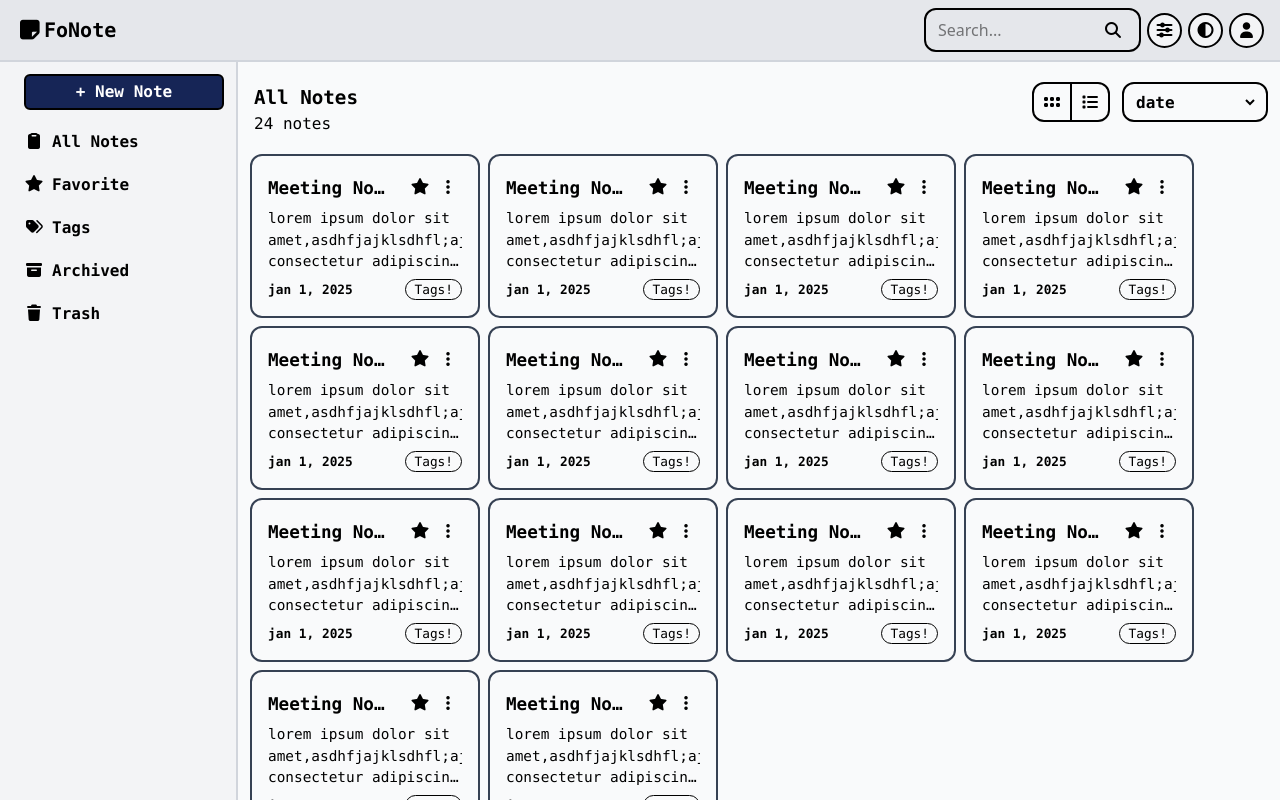
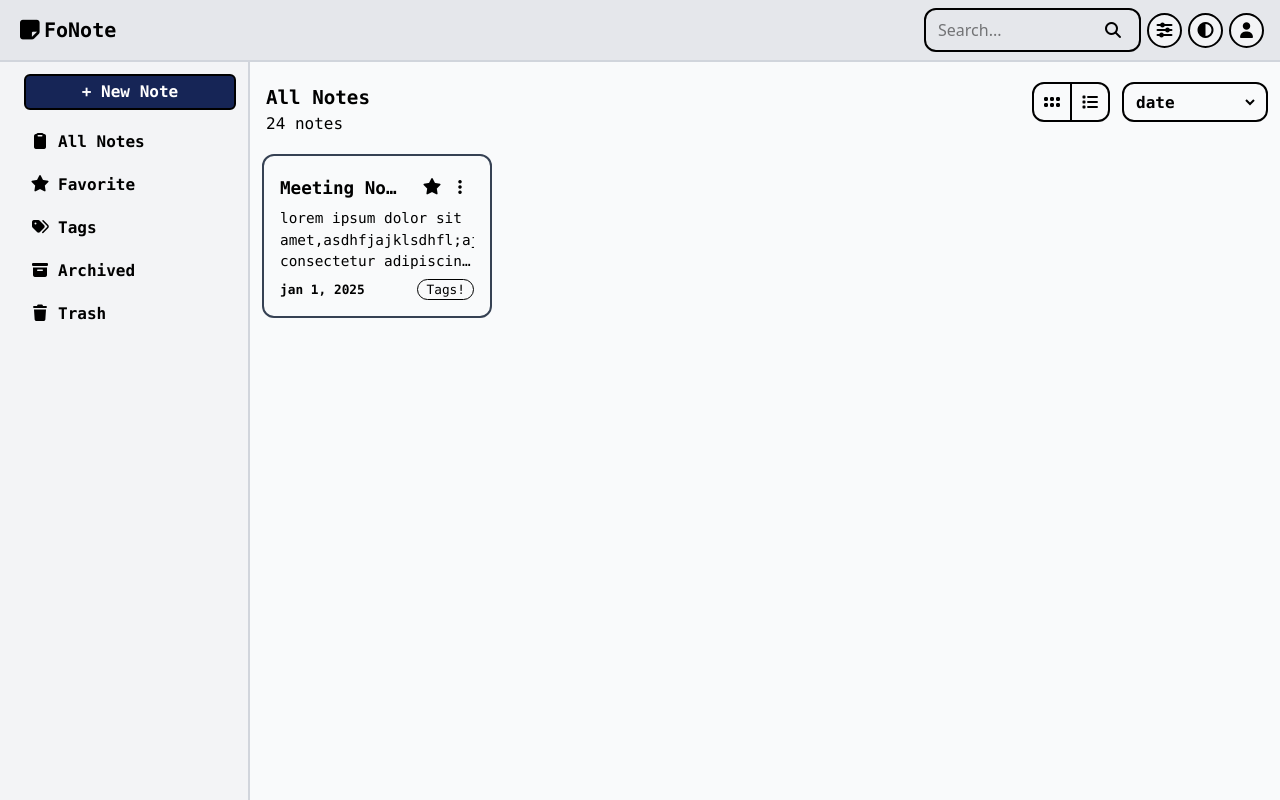
Before and after one commit to kindaMid72/Dotify, a React (Vite) app: page / in a window 1280 px wide. Built offline with nearby package versions, Linux system fonts and the light colour scheme.

Commit message:
i think there is no more issue with the layout, i think...

```diff
--- a/src/App.jsx
+++ b/src/App.jsx
@@ -10,9 +10,9 @@ function App() {
       <BrowserRouter>
         <div className='flex flex-col h-screen bg-gray-50'>
           <Navbar />
-          <div className='flex h-full overflow-auto'>
+          <div className='flex overflow-auto h-full w-full'> {/* penyelesaiannya cuman gn, dah itu aja */}
             <Side_Panel />
-            <div className='flex flex-col overflow-hidden'>
+            <div className='flex flex-1 flex-col'>
               <Main_Header />
               {/* router based content (dependency: search, category, sort, view) */}
               <Main_Content />
--- a/src/Main_Content.jsx
+++ b/src/Main_Content.jsx
@@ -6,19 +6,6 @@ export default () => {
 
         <div className="p-3 flex flex-wrap justify-start content-start items-start gap-2 overflow-auto flex-1">
             <Notes_Card />
-            <Notes_Card />
-            <Notes_Card />
-            <Notes_Card />
-            <Notes_Card />
-            <Notes_Card />
-            <Notes_Card />
-            <Notes_Card />
-            <Notes_Card />
-            <Notes_Card />
-            <Notes_Card />
-            <Notes_Card />
-            <Notes_Card />
-            <Notes_Card />
 
         </div>
 
--- a/src/Main_Header.jsx
+++ b/src/Main_Header.jsx
@@ -3,7 +3,7 @@ import { useEffect, useState } from "react";
 export default () =>{
     return(
     <>
-        <div id="Header" className="flex items-center w-full h-20">
+        <div id="Header" className="flex items-center w-full h-20 ">
             <div className="pl-4 pt-4 flex-1"> {/* category section */}
                 <h1 className="text-[1.2em] font-bold font-mono">All Notes</h1> {/* based on sidebar selection */}
                 <p className="font-mono">24 notes</p> {/* based on the number of notes available on that category */}
```
